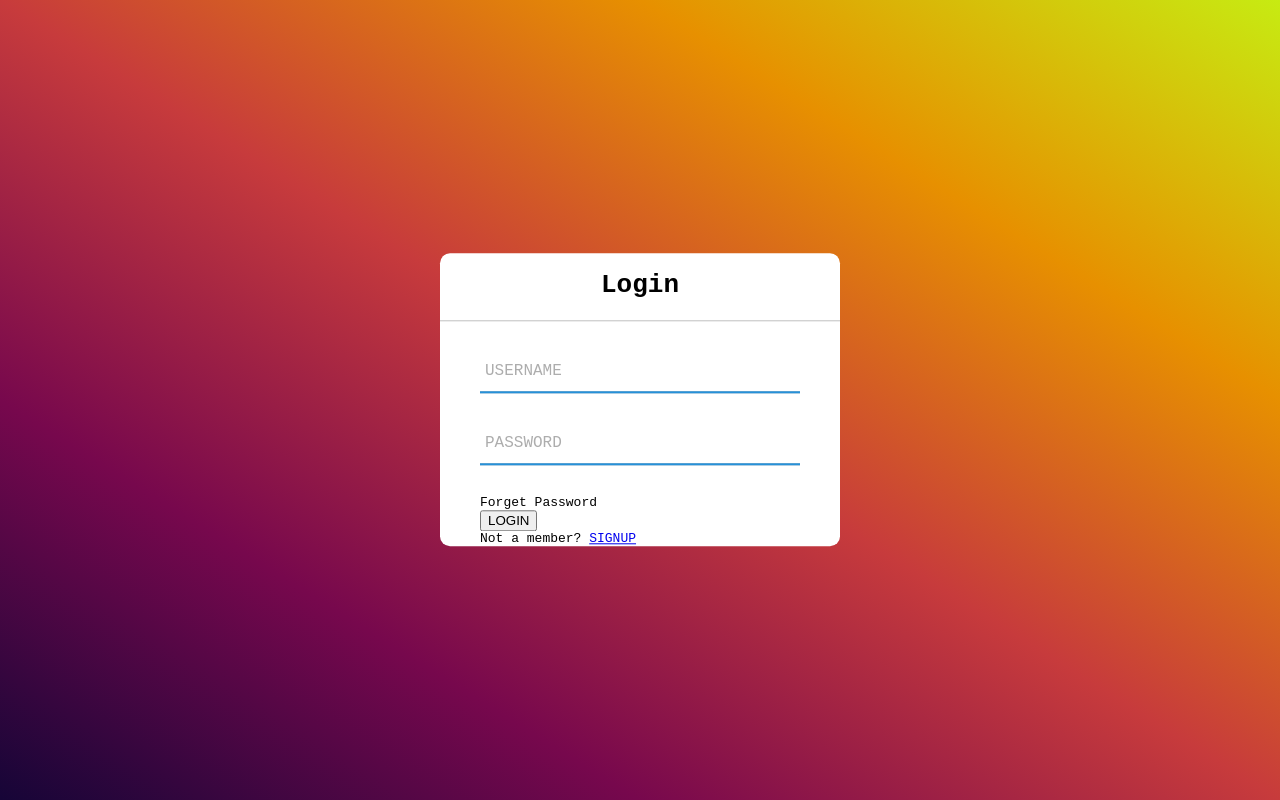
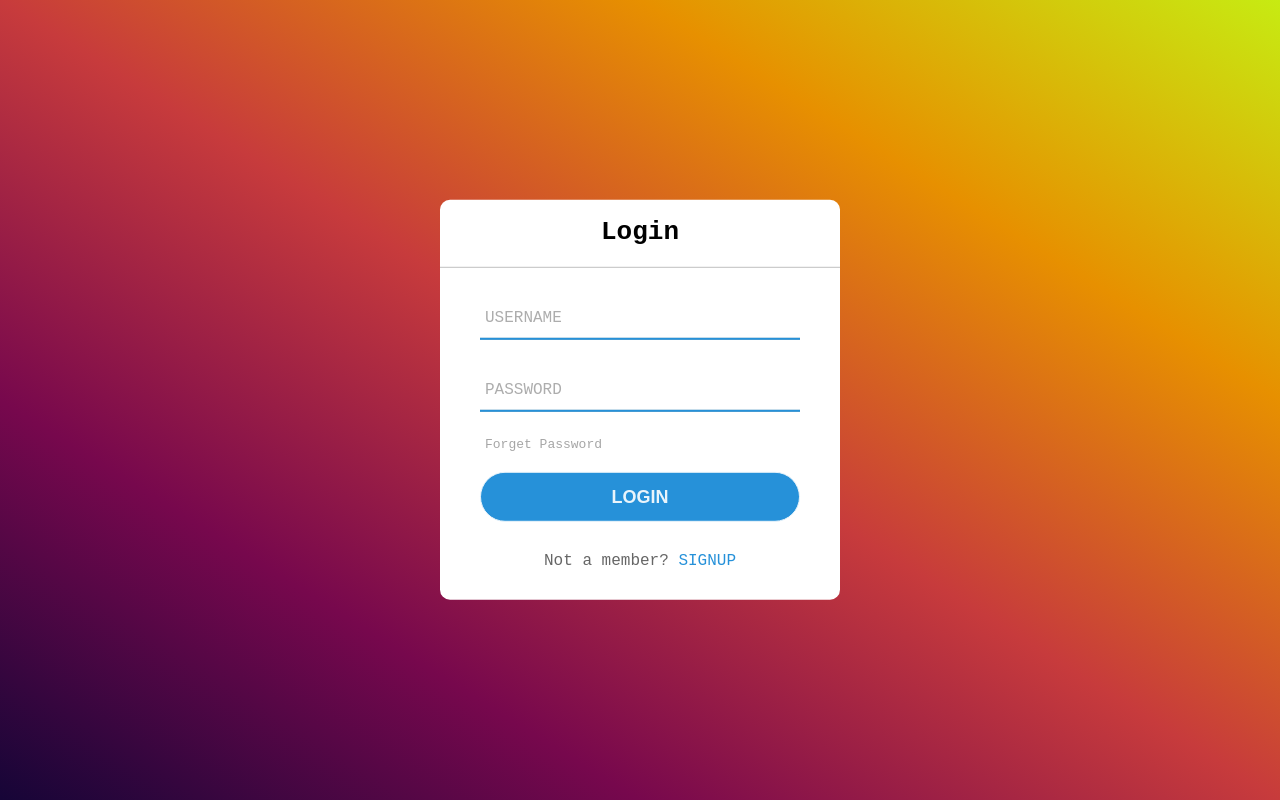
Before and after one commit to Programmingwithraj/HTML-CSS-LOGIN-PAGE, a plain HTML site: page Index.html in a window 1280 px wide. Drawn offline with Linux system fonts and the light colour scheme.

Commit message:
css styling in Login button & Sign-up

```diff
--- a/style.css
+++ b/style.css
@@ -70,6 +70,8 @@ form .txt-field{
 .txt-field input:valid ~ span::before{
     width: 100%;
 
+}
+
 .pass{
     margin: -5px 0 20px 5px;
     color: #a6a6a6;
@@ -81,3 +83,39 @@ form .txt-field{
 
 
 }
+
+input[type="submit"]{
+    width: 100%;
+    height: 50px;
+    border: 1px solid;
+    background: #2691d9;
+    border-radius: 25px;
+    font-size: 18px;
+    color: #e9f4fb;
+    font-weight: 700;
+    cursor: pointer;
+    outline: none;
+}
+
+input[type="submit"]:hover{
+    border-color: #2691d9;
+    transition: .5s;
+    background: violet;
+
+}
+
+.sign-up{
+    margin: 30px 0;
+    text-align: center;
+    font-size: 16px;
+    color: #666666;
+}
+
+.sign-up a{
+    color: #2691d9;
+    text-decoration: none;
+}
+
+.sign-up a:hover{
+    text-decoration: underline;
+}
```
